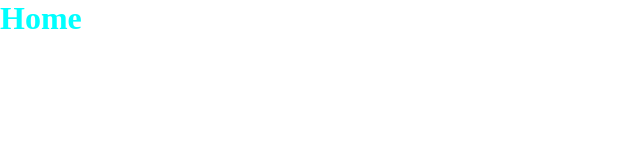
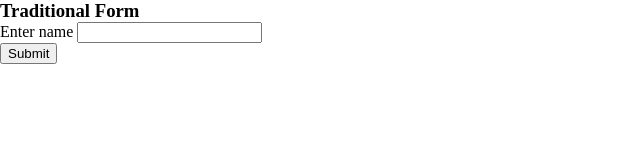
Before and after one commit to henrinacio/emilia-dashboard, a website: page public/index.html in a window 1280 px wide. Shown: the whole page, without its empty margins (0-640 px from the left). Drawn offline with Linux system fonts and the light colour scheme.

Commit message:
Update index and package

```diff
--- a/package.json
+++ b/package.json
@@ -1,6 +1,6 @@
 {
   "name": "emilia-dashboard",
-  "version": "1.0.0",
+  "version": "1.1.0",
   "main": "server.js",
   "scripts": {
     "test": "echo \"Error: no test specified\" && exit 1",
@@ -8,6 +8,10 @@
   },
   "author": "Henrique de Godoy Inácio",
   "license": "MIT",
+  "engines": {
+    "node": ">=18.0.0",
+    "npm": ">=9.0.0"
+  },
   "devDependencies": {
     "eslint": "^8.49.0",
     "eslint-config-standard": "^17.1.0",
--- a/public/index.html
+++ b/public/index.html
@@ -7,6 +7,15 @@
   <link rel="stylesheet" href="./styles.css" />
 </head>
 <body>
-  <h1>Home</h1>
+  <main>
+    <form action="/login" method="POST">
+      <h3>Traditional Form</h3>
+      <div class="form-row">
+        <label for="name">Enter name</label>
+        <input type="text" name="name" id="name" autocomplete="false" />
+      </div>
+      <button type="submit" class="block">Submit</button>
+    </form>
+  </main>
 </body>
 </html>
```
Also changed, not shown: 1 other file.
